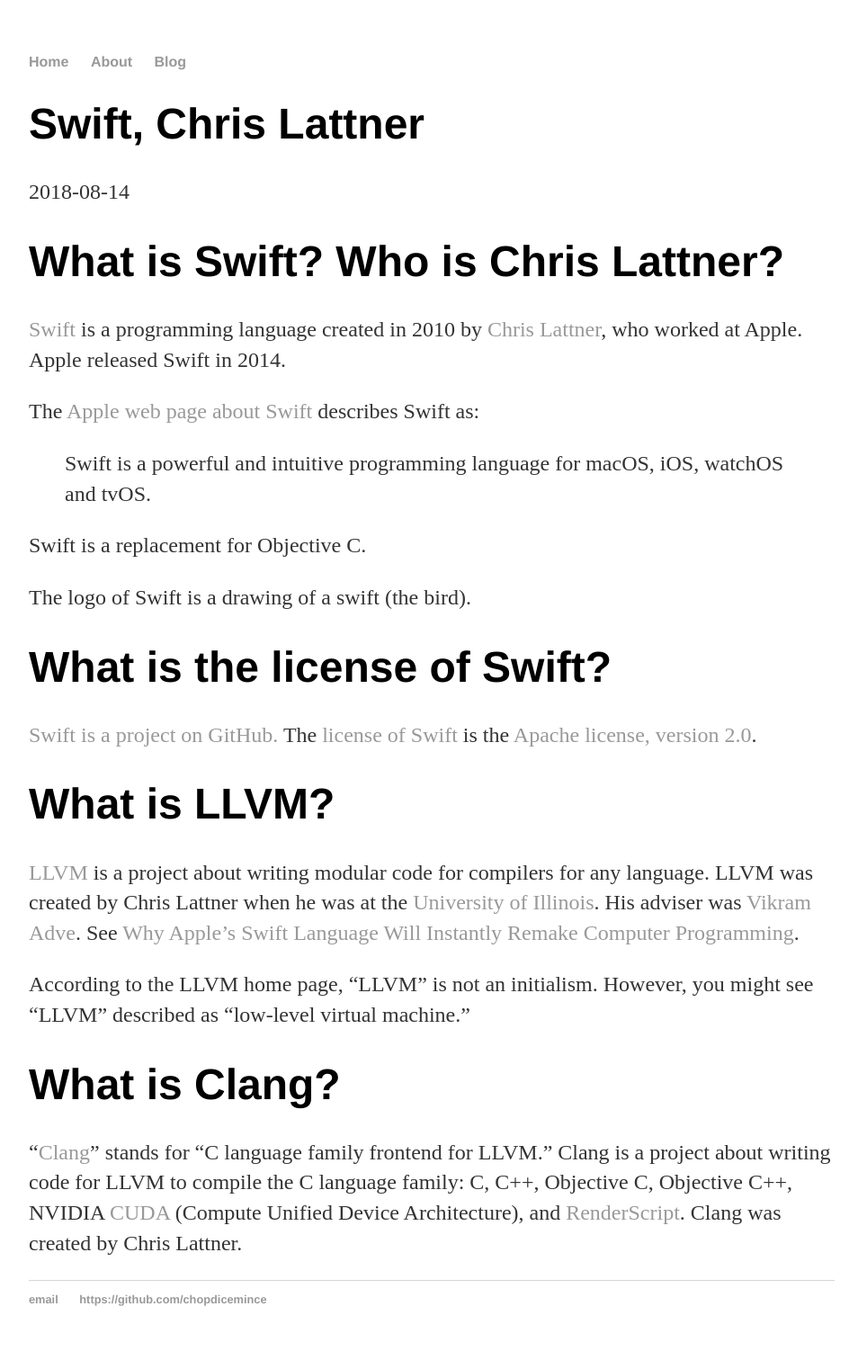
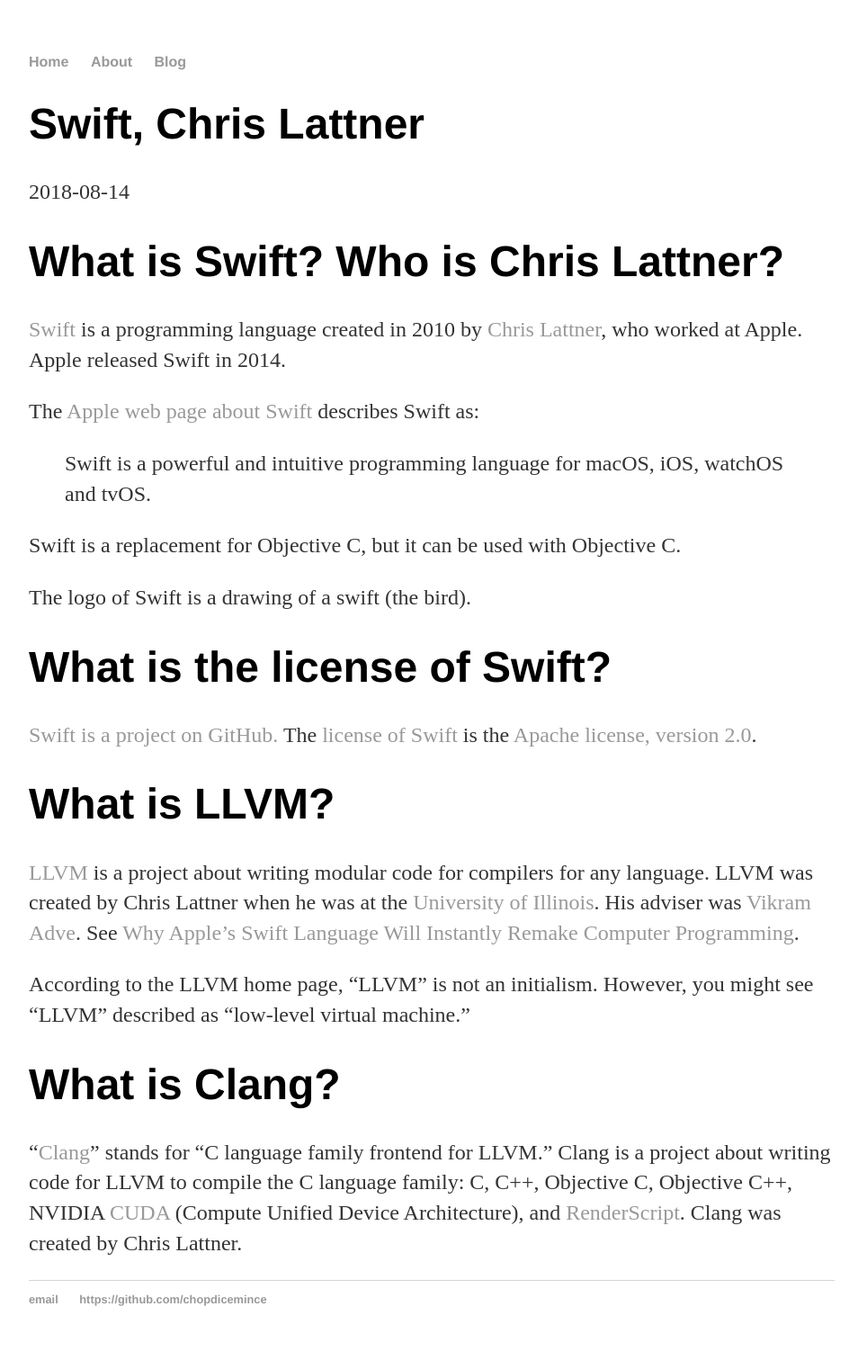
Before and after one commit to chopdicemince/chopdicemince.github.io, a Jekyll site: the page built from _posts/2018-08-14-swift-chris-lattner.md, in a window 1280 px wide. Shown: the whole page at 90% size, without its empty margins (160-1114 px from the left). Built offline with Jekyll 4.4.1, drawn with Linux system fonts in a browser that asks for light colours.

Commit message:
Add text about Swift with Objective C

```diff
--- a/_posts/2018-08-14-swift-chris-lattner.md
+++ b/_posts/2018-08-14-swift-chris-lattner.md
@@ -12,7 +12,7 @@
 
 > Swift is a powerful and intuitive programming language for macOS, iOS, watchOS and tvOS.
 
-Swift is a replacement for Objective C.
+Swift is a replacement for Objective C, but it can be used with Objective C.
 
 The logo of Swift is a drawing of a swift (the bird).
 
```
